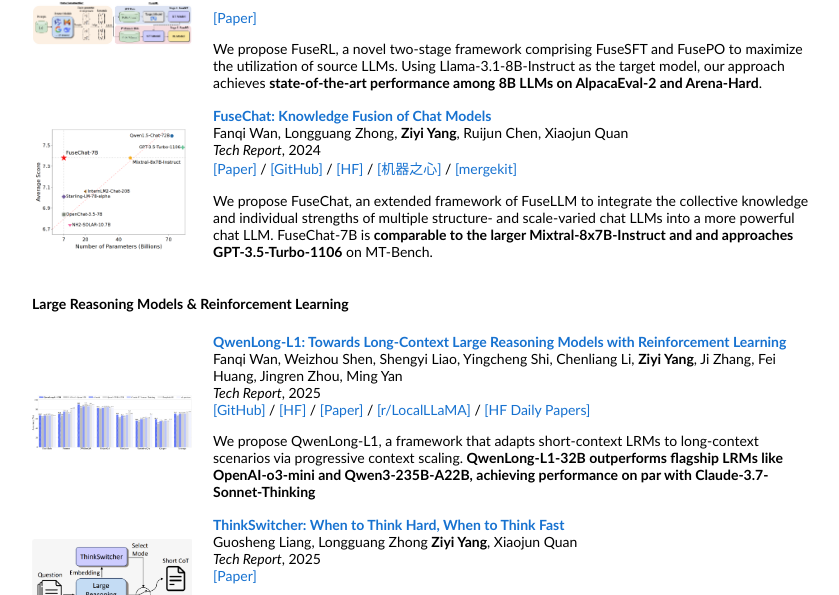
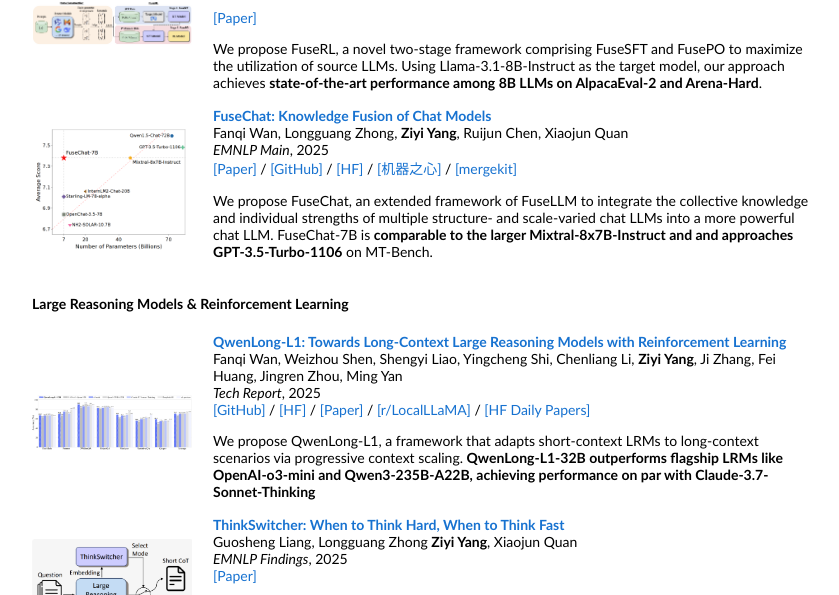
Before and after one commit to yangzy39/yangzy39.github.io, a plain HTML site: page index.html in a window 1280 px wide. Shown: the part 1064-1659 px from the top of the page, without its empty margins (228-1067 px from the left). Drawn offline with Linux system fonts and the light colour scheme.

Commit message:
Update index.html

```diff
--- a/index.html
+++ b/index.html
@@ -181,7 +181,7 @@
 	Ruijun Chen,
 	Xiaojun Quan
         <br>
-        <em>Tech Report</em>, 2024
+        <em>EMNLP Main</em>, 2025
         <br>
         <a href="https://arxiv.org/abs/2408.07990">[Paper]</a>
 	/
@@ -256,7 +256,7 @@
 	<strong>Ziyi Yang</strong>,
 	Xiaojun Quan
         <br>
-        <em>Tech Report</em>, 2025
+        <em>EMNLP Findings</em>, 2025
         <br>
         <a href="https://arxiv.org/abs/2505.14183">[Paper]</a>
         <p></p>
```
